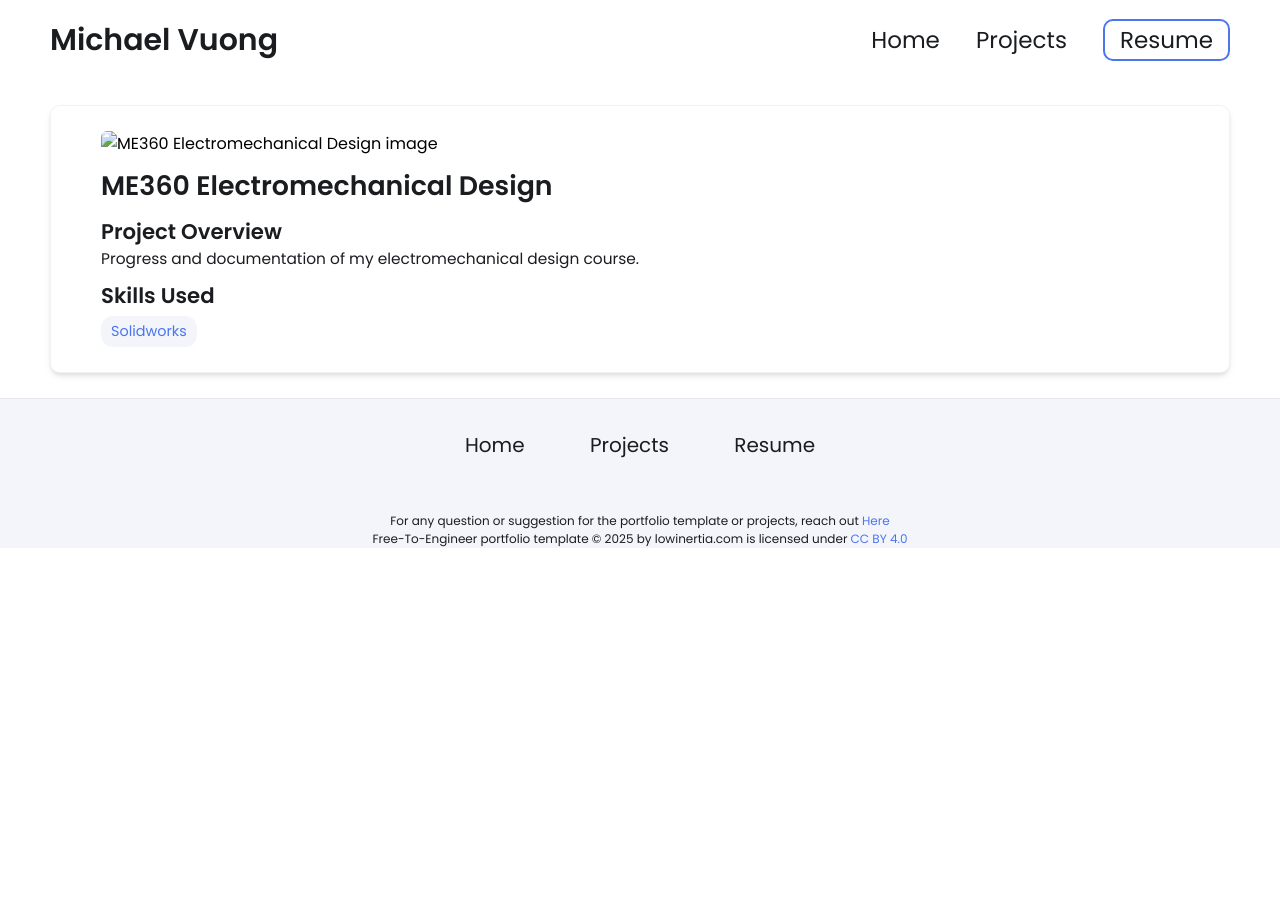
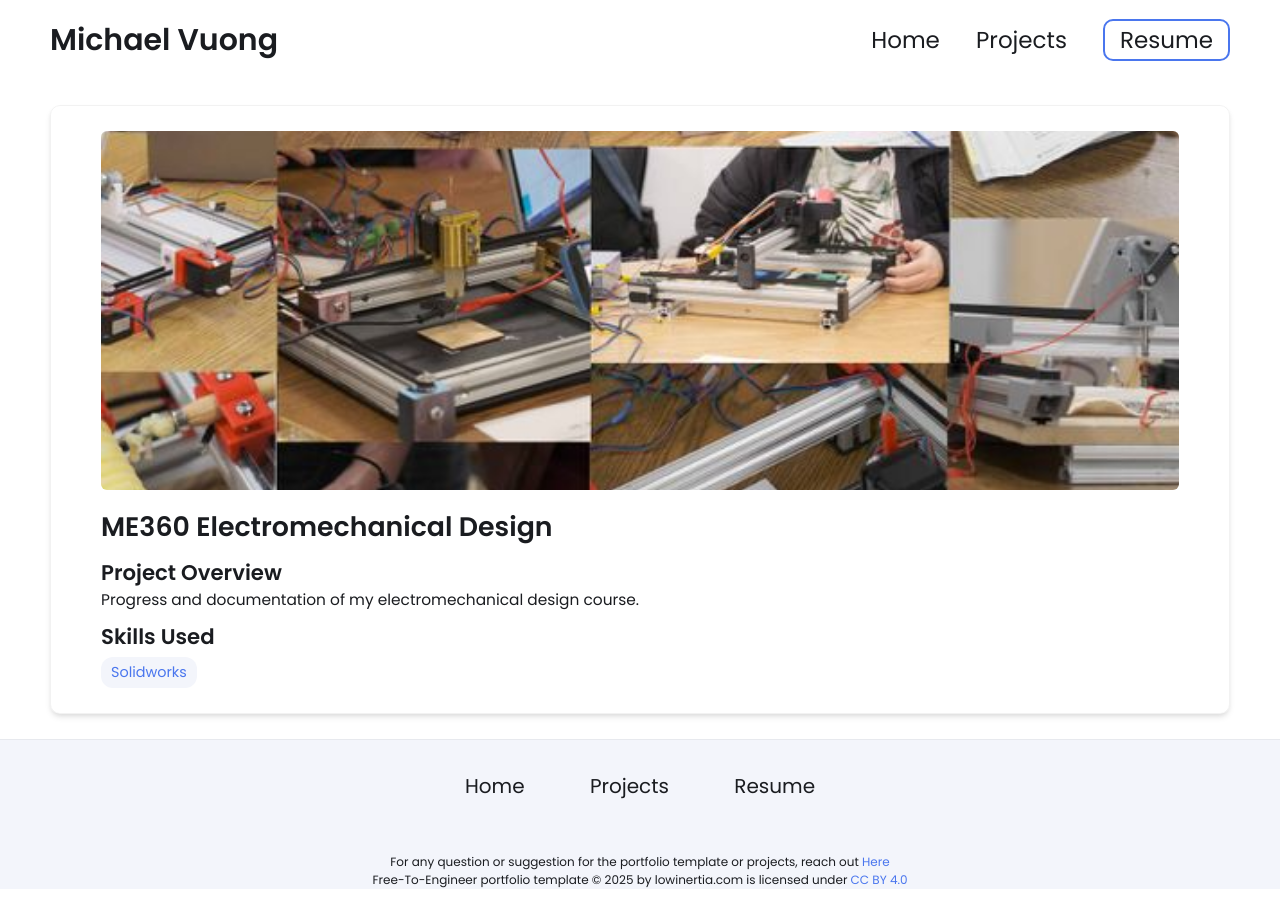
Before and after one commit to michael-vuong/michael-vuong.github.io, a Jekyll site: the page built from _projects/ME360 Electromechanical Design/index.md, in a window 1280 px wide. Built offline with Jekyll 4.4.1, drawn with Linux system fonts in a browser that asks for light colours.

Commit message:
Update index.md

```diff
--- a/_projects/ME360 Electromechanical Design/index.md
+++ b/_projects/ME360 Electromechanical Design/index.md
@@ -6,5 +6,5 @@
   - Solidworks
 
 
-main-image: /project2.jpg
+main-image: /ME360-Banner-Image-Half-600x500.jpg
 ---
```
